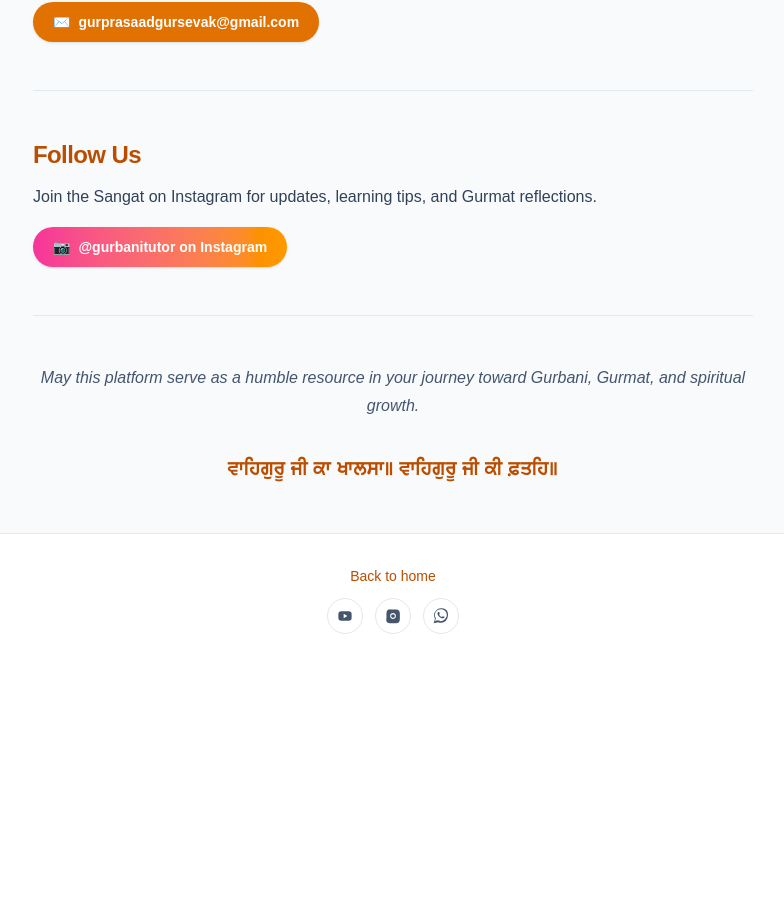
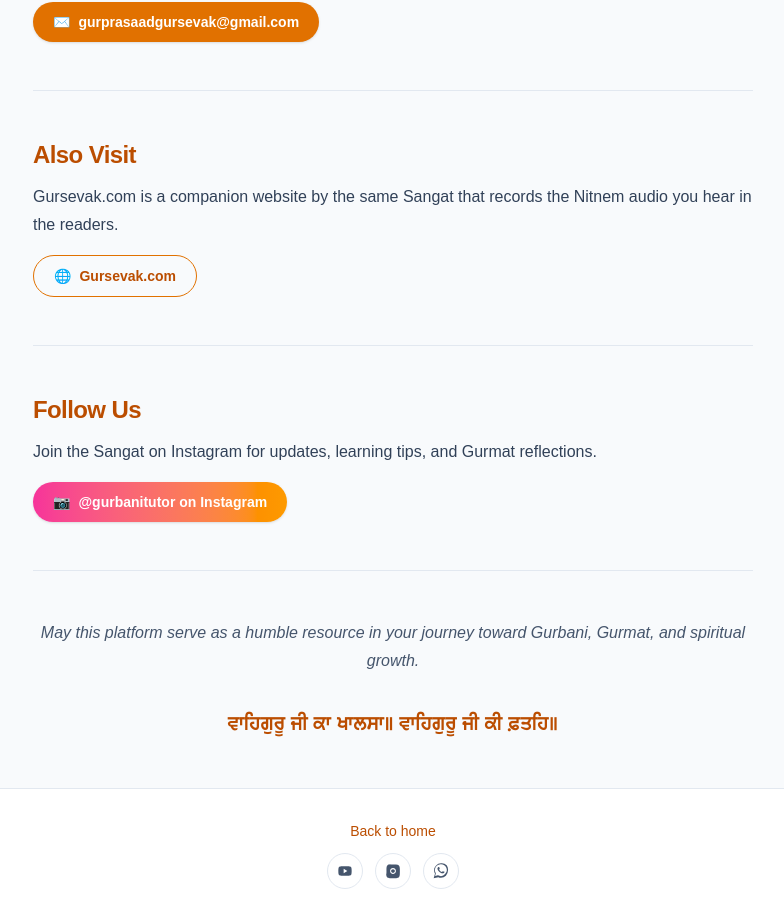
Before and after one commit to gurprasaadgursevak/gurbanitutor-com, a Next.js app: page /about in a window 1280 px wide. Shown: the part 4750-5671 px from the top of the page, without its empty margins (247-1031 px from the left). Before the commit the page ends 5416 px from the top, so only its background shows below. Built offline with nearby package versions, Linux system fonts and the light colour scheme.

Commit message:
Nitnem audio

```diff
--- a/src/app/about/page.tsx
+++ b/src/app/about/page.tsx
@@ -350,6 +350,25 @@ export default function AboutPage() {
 
         <hr className="my-12 border-slate-200" />
 
+        {/* Related project */}
+        <section>
+          <SectionTitle>Also Visit</SectionTitle>
+          <p className="mt-3 leading-7 text-slate-700">
+            Gursevak.com is a companion website by the same Sangat that records
+            the Nitnem audio you hear in the readers.
+          </p>
+          <a
+            href="https://gursevak.com"
+            target="_blank"
+            rel="noopener noreferrer"
+            className="mt-4 inline-flex items-center gap-2 rounded-full border border-amber-600 px-5 py-2.5 text-sm font-semibold text-amber-700 transition hover:bg-amber-50"
+          >
+            <span aria-hidden>🌐</span> Gursevak.com
+          </a>
+        </section>
+
+        <hr className="my-12 border-slate-200" />
+
         {/* Follow Us */}
         <section>
           <SectionTitle>Follow Us</SectionTitle>
--- /dev/null
+++ b/src/app/baniAudio.ts
@@ -0,0 +1,28 @@
+// Mirrors the iOS app's `BaniAudio` lookup so the website and the app surface
+// the same Bhagat Jaswant Singh Ji recordings for Nitnem banis. Slugs come
+// from gursevakdb's `bani_sections.audio_endpoint`. Each entry is verified to
+// return a real MP3 on the gursevak.com CDN.
+
+const BASE_URL =
+  "https://media.gursevak.com/media/Sundar_Gutka/32kbps_Audio_Quality";
+
+const SLUG_BY_BANI: Record<string, string> = {
+  japji: "01_Japuji_Sahib",
+  jaap: "02_Jaap_Sahib",
+  tvaPrasaad: "03_Tua_Prasad_Svaiye",
+  chaupai: "04_Chaupai_Sahib",
+  anand: "05_Anand_Sahib",
+  rehras: "06_Rehras_Sahib",
+  kirtanSohila: "08_Kirtan_Sohila",
+  sukhmani: "15_Sukhmni_Sahib",
+};
+
+export function baniAudioURL(baniId: string): string | null {
+  const slug = SLUG_BY_BANI[baniId];
+  if (!slug) return null;
+  return `${BASE_URL}/${encodeURIComponent(slug)}.mp3`;
+}
+
+export function baniHasAudio(baniId: string): boolean {
+  return baniId in SLUG_BY_BANI;
+}
--- a/src/app/banis/page.tsx
+++ b/src/app/banis/page.tsx
@@ -3,6 +3,7 @@
 import { useEffect, useMemo, useState } from "react";
 import Link from "next/link";
 import SocialLinks from "../SocialLinks";
+import { baniHasAudio } from "../baniAudio";
 
 // Hand-curated Nitnem + Sundar Gutka banis. The id here must match the id used
 // in `granth/page.tsx`'s BANI_LIST so deep-links via `?bani=<id>` resolve.
@@ -240,7 +241,19 @@ function BaniGrid({ banis }: { banis: CuratedBani[] }) {
             href={`/granth?bani=${encodeURIComponent(bani.id)}`}
             className="flex h-full min-h-[80px] flex-col justify-center rounded-2xl border border-slate-200 bg-white p-4 shadow-sm transition hover:border-amber-400 hover:shadow-md"
           >
-            <span className="text-sm font-semibold text-slate-900">{bani.name}</span>
+            <span className="flex items-center gap-1.5 text-sm font-semibold text-slate-900">
+              {bani.name}
+              {/* Mirrors the iOS Sundar Gutka list: a small speaker glyph
+                  flags the banis with a Bhagat Jaswant Singh Ji recording
+                  available in the reader. */}
+              {baniHasAudio(bani.id) && (
+                <span aria-label="Audio available" title="Audio available" className="text-amber-600">
+                  <svg width="12" height="12" viewBox="0 0 24 24" fill="currentColor" aria-hidden>
+                    <path d="M3 10v4h4l5 4V6L7 10H3zm13.5 2a4.5 4.5 0 0 0-2.5-4.03v8.06A4.5 4.5 0 0 0 16.5 12zM14 3.23v2.06A6.5 6.5 0 0 1 14 18.71v2.06A8.5 8.5 0 0 0 14 3.23z"/>
+                  </svg>
+                </span>
+              )}
+            </span>
             {bani.subtitle && (
               <span className="mt-1 text-xs text-slate-500">{bani.subtitle}</span>
             )}
--- a/src/app/granth/page.tsx
+++ b/src/app/granth/page.tsx
@@ -7,6 +7,7 @@ import SocialLinks from "../SocialLinks";
 import SehajPaathPlayer from "./SehajPaathPlayer";
 import GurmukhiFontToggle from "./GurmukhiFontToggle";
 import { loadSteek, lookupSteek, type SteekSource } from "../lib/steekIndex";
+import { baniAudioURL } from "../baniAudio";
 
 // In-memory steek indices. Built lazily when a toggle is enabled. The
 // promise is cached inside `loadSteek` so flipping the toggles off / on
@@ -831,6 +832,27 @@ function GranthReader() {
           </div>
         )}
 
+        {/* Bhagat Jaswant Singh Ji recording for this bani, streamed from
+            gursevak.com. Mirrors the iOS BaniAudioBar so Sangat get the
+            same player on both surfaces. Only renders when the bani has a
+            verified slug; otherwise no audio bar appears. */}
+        {selectedBani && baniAudioURL(selectedBani.id) && (
+          <div className="mt-3 rounded-2xl border border-amber-200 bg-white px-4 py-3 shadow-sm">
+            <p className="mb-1 text-xs font-semibold uppercase tracking-wider text-amber-800">
+              Audio · {selectedBani.name}
+            </p>
+            <audio
+              key={selectedBani.id}
+              controls
+              preload="none"
+              className="w-full"
+              src={baniAudioURL(selectedBani.id) ?? undefined}
+            >
+              Your browser does not support the audio element.
+            </audio>
+          </div>
+        )}
+
         {/* Granth picker */}
         {!selectedBani && (
         <>
```
Also changed, not shown: 1 other file (tests, documents, lock files or other folders).
